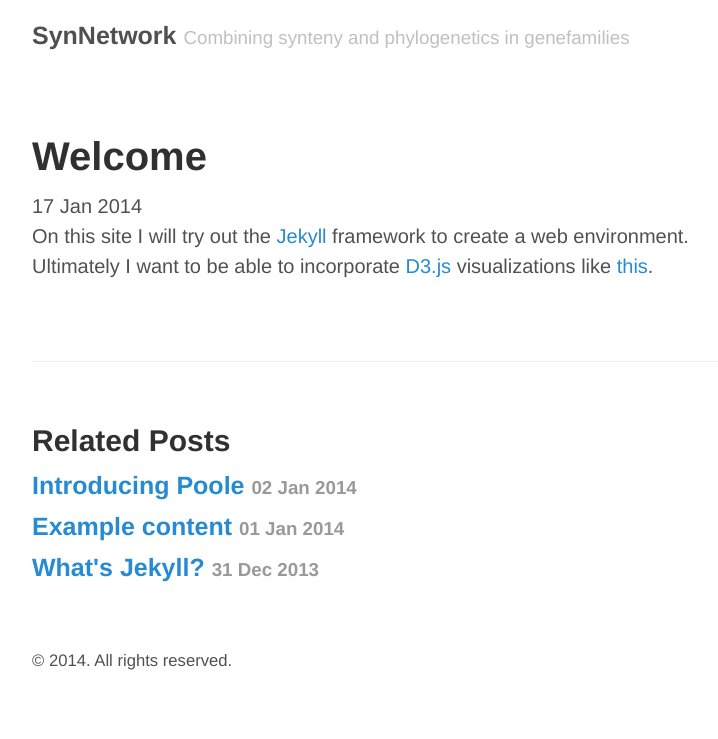
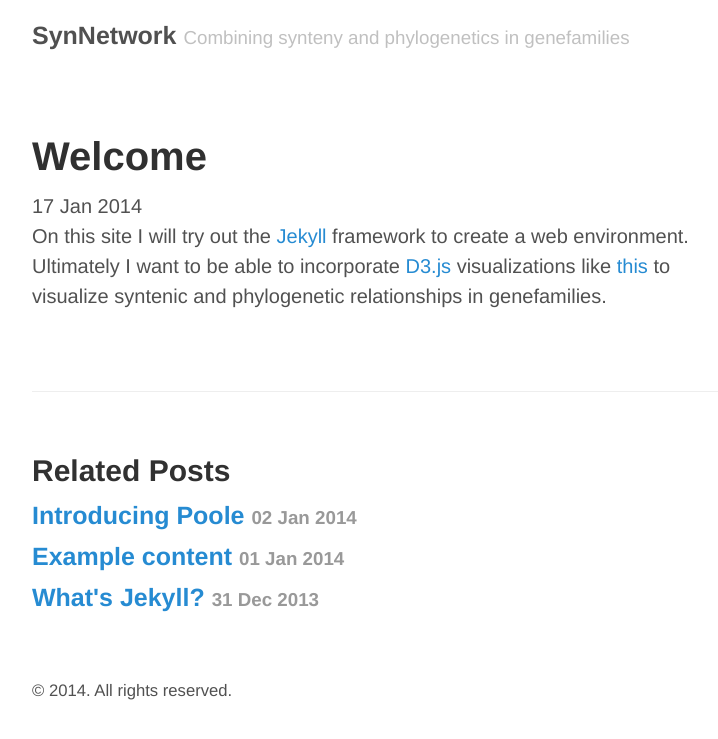
Before and after one commit to holmrenser/_holmrenser.github.io, a Jekyll site: the page built from _posts/2014-01-17-welcome.md, in a window 1280 px wide. Shown: the top 739 px of the page, without its empty margins (248-966 px from the left). Built offline with Jekyll 4.4.1, drawn with Linux system fonts in a browser that asks for light colours.

Commit message:
Update 2014-01-17-welcome.md

```diff
--- a/_posts/2014-01-17-welcome.md
+++ b/_posts/2014-01-17-welcome.md
@@ -2,4 +2,4 @@
 layout: post
 title: Welcome
 ---
-On this site I will try out the [Jekyll](http://jekyllrb.com) framework to create a web environment. Ultimately I want to be able to incorporate [D3.js](http://d3js.org) visualizations like [this](http://jsfiddle.net/holmrenser/pvxegnrn).
+On this site I will try out the [Jekyll](http://jekyllrb.com) framework to create a web environment. Ultimately I want to be able to incorporate [D3.js](http://d3js.org) visualizations like [this](http://jsfiddle.net/holmrenser/pvxegnrn) to visualize syntenic and phylogenetic relationships in genefamilies.
```
